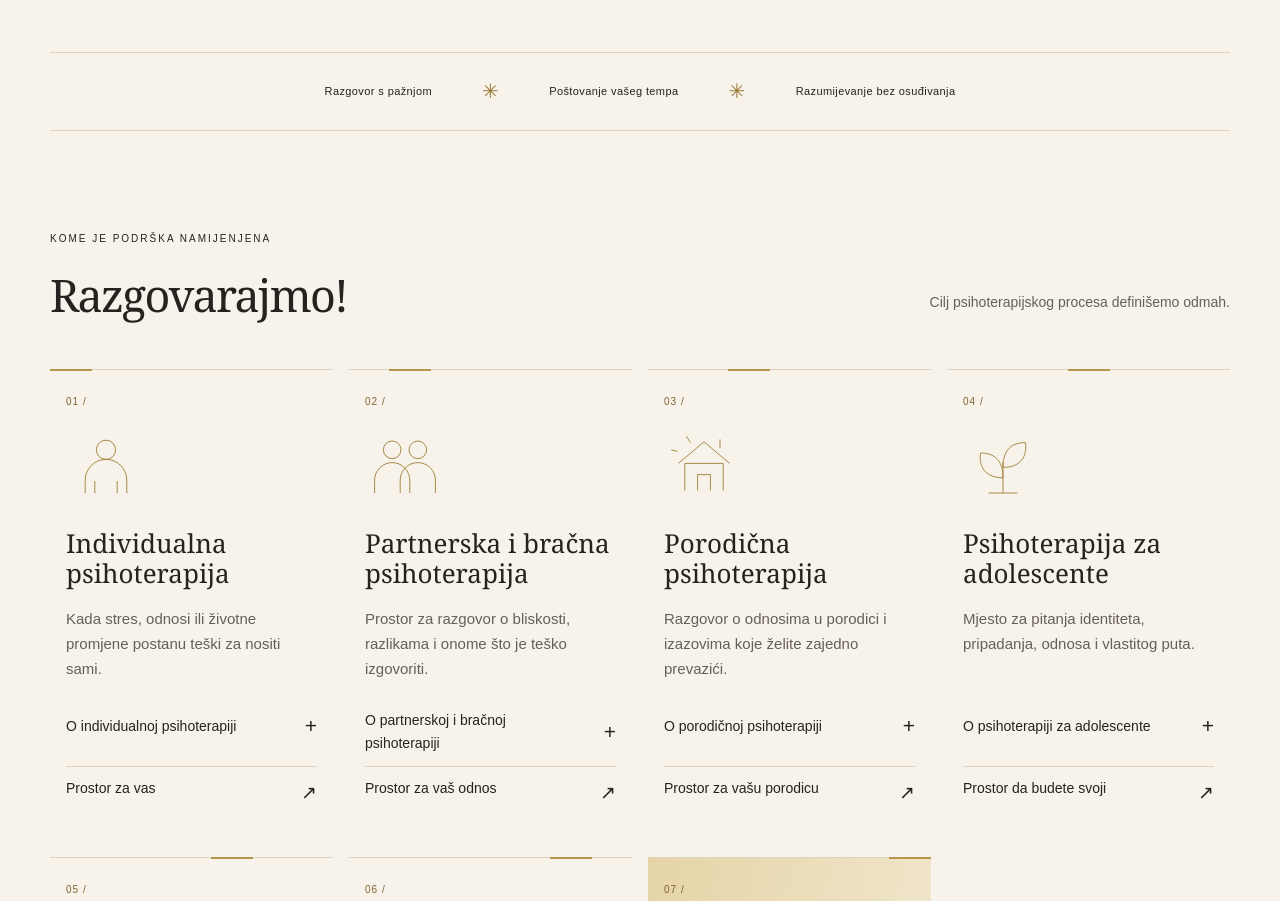
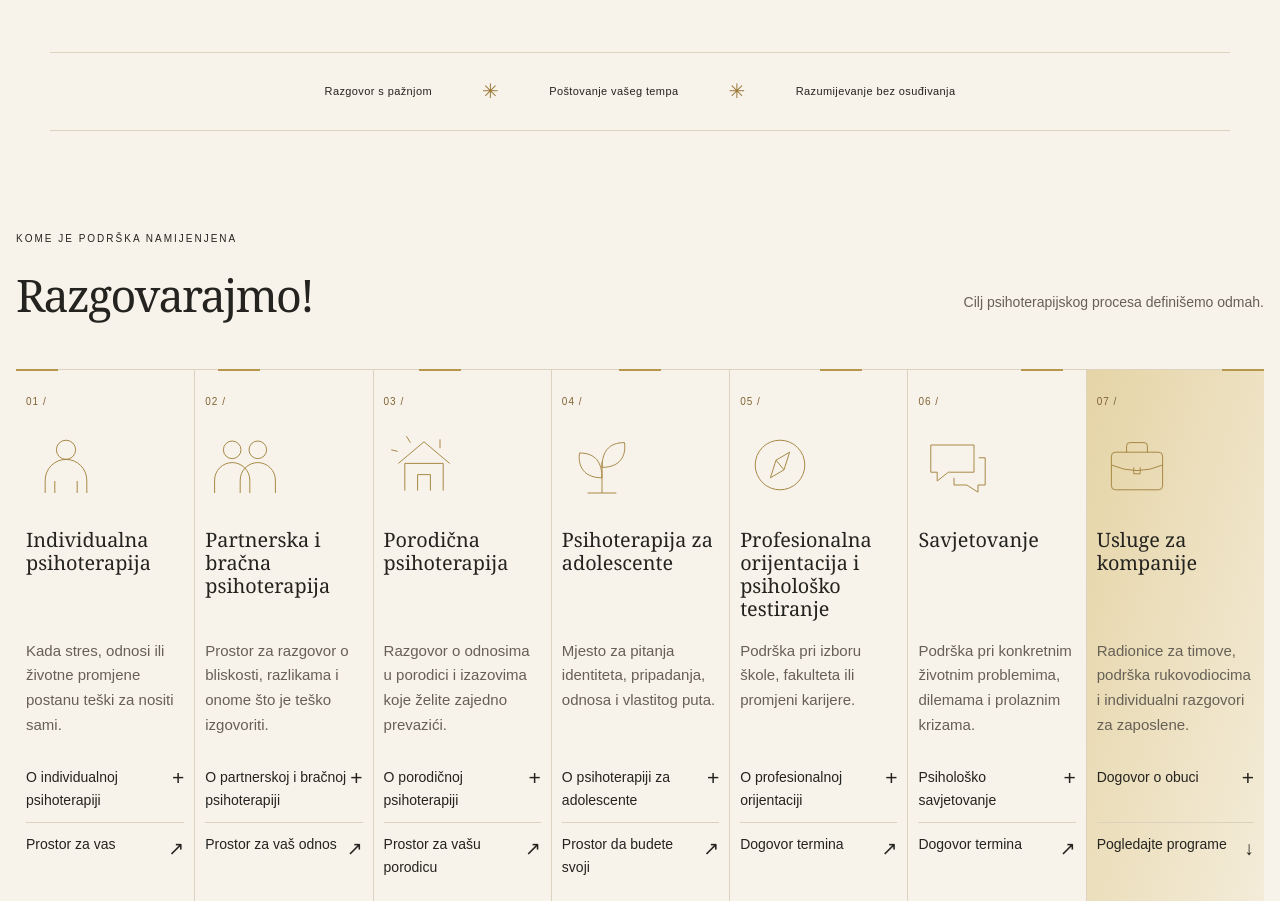
Before and after one commit to darko986/biti_zdrav, a plain HTML site: page dist/index.html in a window 1280 px wide. Shown: the part 800-1701 px from the top of the page. Drawn offline with Linux system fonts and the light colour scheme.

Commit message:
Poravnaj sedam kartica i kontrole u jednom redu

```diff
--- a/dist/index.html
+++ b/dist/index.html
@@ -7,7 +7,7 @@
 <meta name="robots" content="noindex,nofollow"><meta name="theme-color" content="#f7f3ea">
 <meta property="og:title" content="BITI ZDRAV — psihoterapija i savjetovalište"><meta property="og:description" content="Psihoterapija i savjetovanje u Doboju i online. Podrška za odrasle, parove, djecu i adolescente."><meta property="og:type" content="website"><meta property="og:locale" content="bs_BA">
 <meta property="og:image" content="https://biti-zdrav-savjetovaliste.magneticnoodle5.chatgpt.site/assets/biti-zdrav-brand.jpg">
-<link rel="icon" href="assets/biti-zdrav-brand.jpg" type="image/jpeg"><link rel="stylesheet" href="style.css?v=20261122-raspored"><script src="app.js?v=20261121-profil" defer></script>
+<link rel="icon" href="assets/biti-zdrav-brand.jpg" type="image/jpeg"><link rel="stylesheet" href="style.css?v=20261122-red"><script src="app.js?v=20261121-profil" defer></script>
 </head>
 <body>
 <a class="skip" href="#sadrzaj">Preskoči na sadržaj</a>
--- a/dist/style.css
+++ b/dist/style.css
@@ -129,3 +129,14 @@
 .support-card>p{margin:0 0 18px;min-height:0;max-width:none}
 .support-card>.service-details,.support-card>a{margin-top:0}
 .support-card>a,.support-card summary{font-size:14px}
+
+.service-details summary{align-items:flex-start;gap:8px}
+.service-details summary span{flex:none;line-height:1.1}
+@media(min-width:1024px){
+  .support.wrap{width:min(1600px,calc(100% - 32px))}
+  .support-grid{grid-template-columns:repeat(7,minmax(140px,1fr));column-gap:0;overflow-x:auto}
+  .support-grid .support-card{padding-inline:10px;border-inline-start:1px solid var(--line)}
+  .support-grid .support-card:first-child{border-inline-start:0}
+  .support-card h3{font-size:clamp(18px,1.55vw,25px)}
+  .service-details summary{gap:4px;overflow-wrap:anywhere}
+}
```
